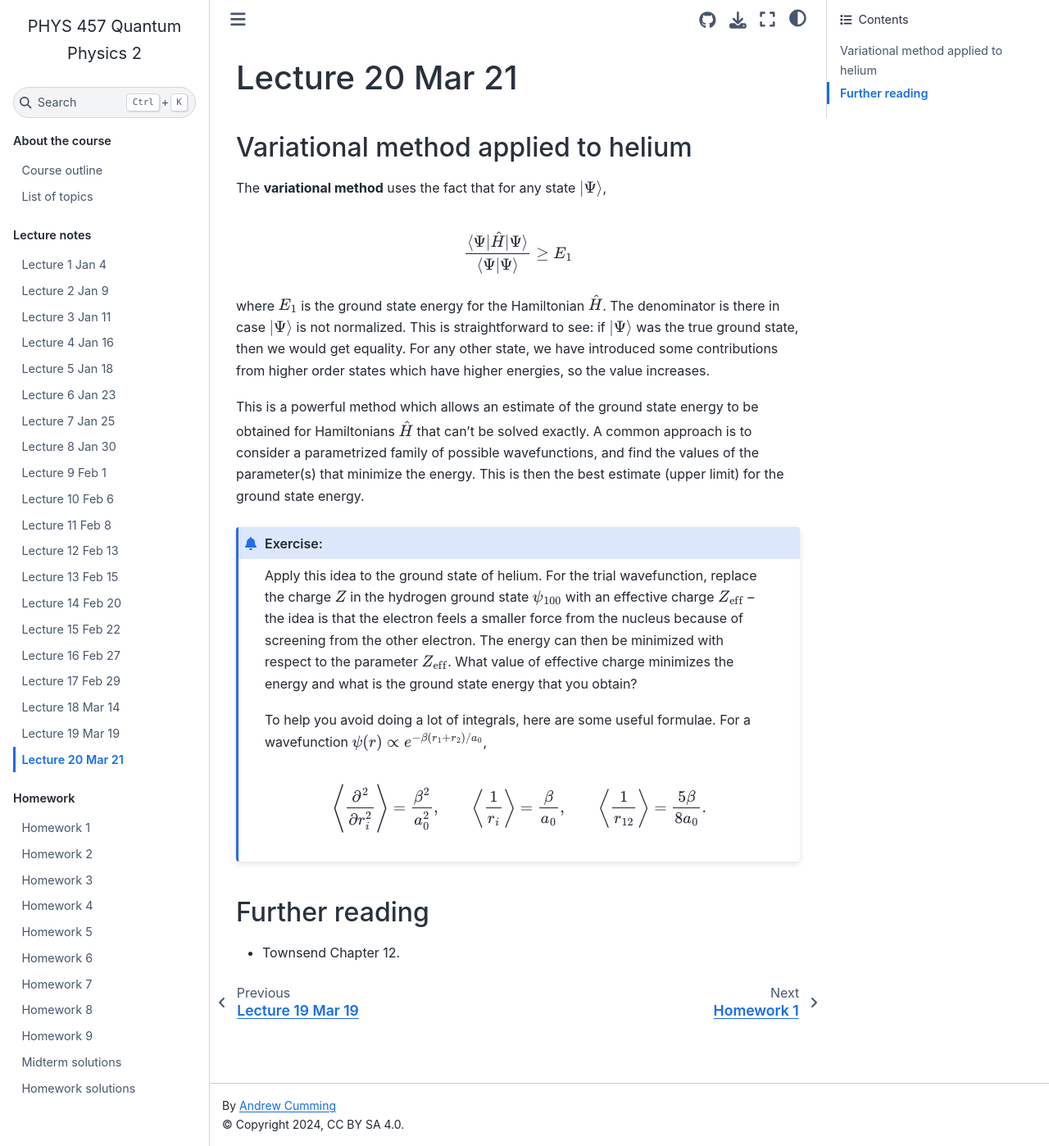
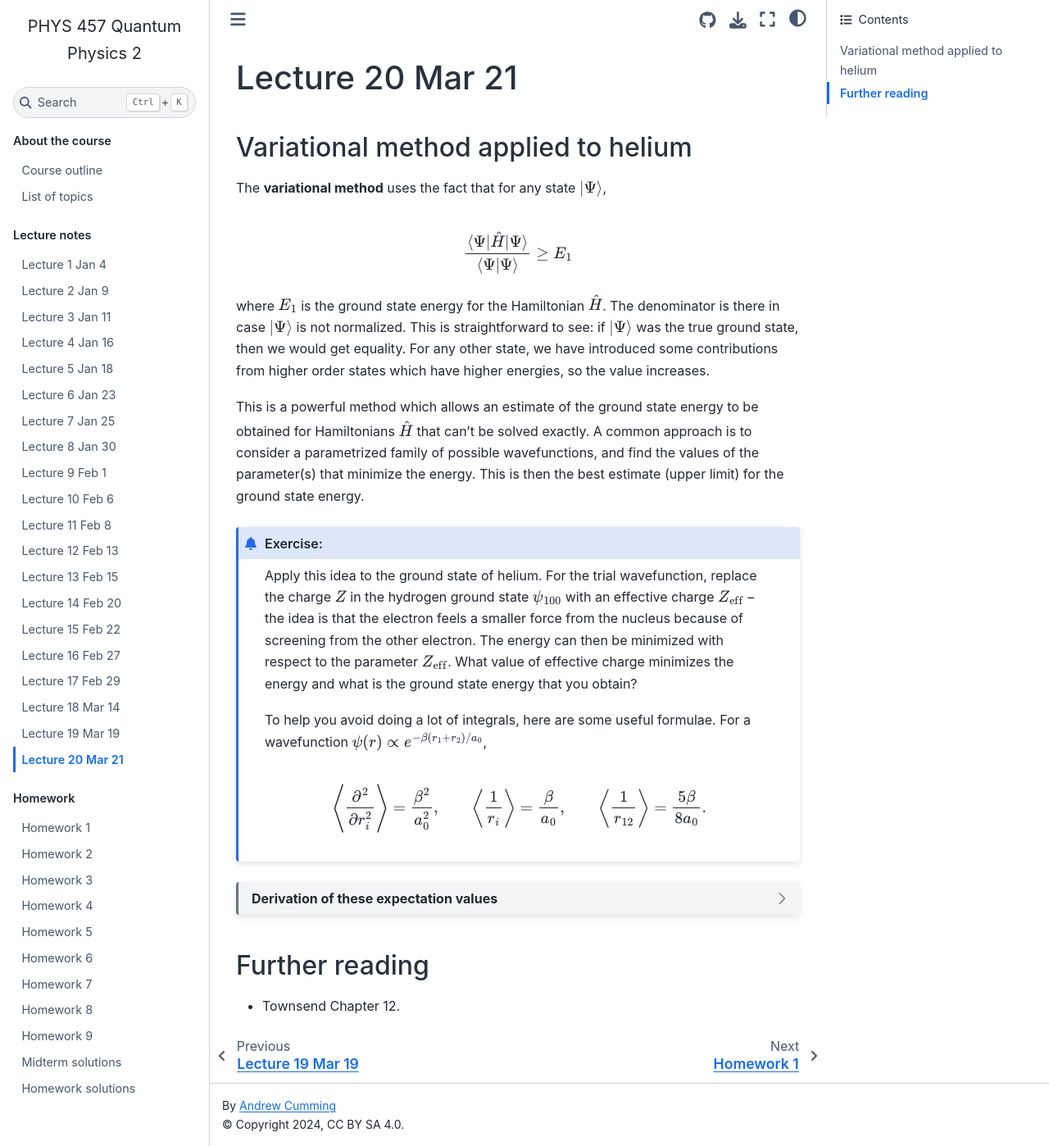
Before and after one commit to andrewcumming/phys457, a Jupyter Book: the page built from lecture20.md, in a window 1280 px wide and 1398 px high. Shown: the whole window at 82% size. Built offline with Jupyter Book 1.0.4 settings and Sphinx 7.4.7 and the Sphinx Book theme 1.1.4, drawn with Linux system fonts in a browser that asks for light colours; part of the change alters nothing that is shown.

Commit message:
Update lecture 20

````diff
--- a/lecture20.md
+++ b/lecture20.md
@@ -20,6 +20,64 @@ $$\left\langle {\partial^2\over\partial r_i^2}\right\rangle = {\beta^2\over a_0^
 
 ```
 
+```{dropdown} Derivation of these expectation values
+
+Let's do first $\langle 1/r_1\rangle$. The full integration we need to do is
+
+$$\left\langle {1\over r_1} \right\rangle = \int d^3\mathbf{r}_1 \int d^3\mathbf{r}_2 \psi^\star(r_1, r_2) {1\over |\mathbf{r_1}|} \psi(r_1, r_2)\Bigg/\int d^3\mathbf{r}_1 \int d^3\mathbf{r}_2 |\psi(r_1, r_2)|^2  ,$$
+
+where the trial wavefunction depends only on $r_1$ and $r_2$, not on the angles $\theta_1$, $\phi_1$, $\theta_2$ or $\phi_2$, and I've explicitly included the normalization factor. Since the quantity we're averaging depends only on $r_1$, the integrals cancel except for the $r_1$ integration, giving
+
+$$\left\langle {1\over r_1} \right\rangle = \int_0^\infty r_1^2 dr_1 {1\over r_1} e^{-2\beta r_1/a_0} \Bigg/ \int_0^\infty r_1^2 dr_1 e^{-2\beta r_1/a_0}$$
+
+$$= \int_0^\infty r_1 dr_1 e^{-2\beta r_1/a_0} \Bigg/ \int_0^\infty r_1^2 dr_1 e^{-2\beta r_1/a_0} ={\beta\over a_0}.$$
+
+The answer is the same for $\langle 1/r_2\rangle$.
+
+Similarly,
+
+$$\left\langle {\partial^2\over\partial r_1^2} \right\rangle = \int_0^\infty r_1^2 dr_1  e^{-\beta r_1/a_0} {\partial^2\over\partial r_1^2} e^{-\beta r_1/a_0} \Bigg/ \int_0^\infty r_1^2 dr_1 e^{-2\beta r_1/a_0} = {\beta^2\over a_0^2}$$
+
+and the same for $r_2$.
+
+The last one is more tricky.
+We want
+
+$$I = \int d^3\mathbf{r}_1\int d^3\mathbf{r}_2\ e^{-2\beta(r_1+r_2)/a_0}{1\over |\mathbf{r}_2-\mathbf{r}_1|}$$
+
+Choose coordinates such that the $z$-axis lies along $\mathbf{r}_1$. Then $\mathbf{r}_1\cdot\mathbf{r}_2 = r_1r_2\cos\theta$ and we can write the integral as
+
+$$
+I=\int d^3\mathbf{r}_1\int 2\pi r_2^2dr_2\ e^{-2\beta(r_1+r_2)/a_0}\int \sin\theta d\theta {1\over \sqrt{r_1^2+r_2^2-2r_1r_2\cos\theta}}$$
+
+The angular part is
+
+$$\int_{-1}^{1} d\mu {1\over \sqrt{r_1^2+r_2^2-2r_1r_2\mu}} = {r_1+r_2 - |r_2-r_1|\over r_1r_2}$$
+
+giving
+
+$$I=\int_0^\infty 4\pi r_1^2dr_1 \left[\int_0^{r_1} 2\pi r_2^2dr_2\ e^{-2\beta(r_1+r_2)/a_0} {2\over r_1} + \int_{r_1}^\infty 2\pi r_2^2dr_2\ e^{-2\beta(r_1+r_2)/a_0} {2\over r_2} \right]$$
+
+$$=16\pi^2 \int_0^\infty r_1 dr_1  e^{-2\beta r_1/a_0} \left[ \int_0^{r_1} r_2^2dr_2\ e^{-2\beta r_2/a_0} +  \int_{r_1}^\infty r_1r_2\,dr_2\ e^{-2\beta r_2/a_0}\right]$$
+
+$$= 16\pi^2 {a_0^3\over 4\beta^3} \int_0^\infty r_1 dr_1  e^{-4\beta r_1/a_0} \left( e^{2\beta r_1/a_0} - 1 - {\beta r_1\over a_0}\right)$$
+
+$$= 16\pi^2 {a_0^3\over 4\beta^3} \left[ {a_0^2\over 4\beta^2} - {a_0^2\over 16\beta^2} - {\beta\over a_0}{2a_0^3\over 64\beta^3}\right]$$
+
+$$= 16\pi^2 {a_0^5\over 16 \beta^5} \left[1 - {1\over 4} - {1\over 8}\right]$$
+
+$$= 16\pi^2 {a_0^5\over 16 \beta^5} {5\over 8}.$$
+
+The normalization factor is
+
+$$\int d^3\mathbf{r}_1\int d^3\mathbf{r}_2\ e^{-2\beta(r_1+r_2)/a_0}=16\pi^2 \int r_1^2 dr_1 r_2^2 dr_2 e^{-2\beta(r_1+r_2)/a_0} = 16\pi^2 {a_0^6\over 16\beta^6}.$$
+
+Therefore
+
+$$\left\langle {1\over r_{12}}  \right\rangle = {5\over 8}{\beta\over a_0}.$$
+
+```
+
 
 ## Further reading
 
````
